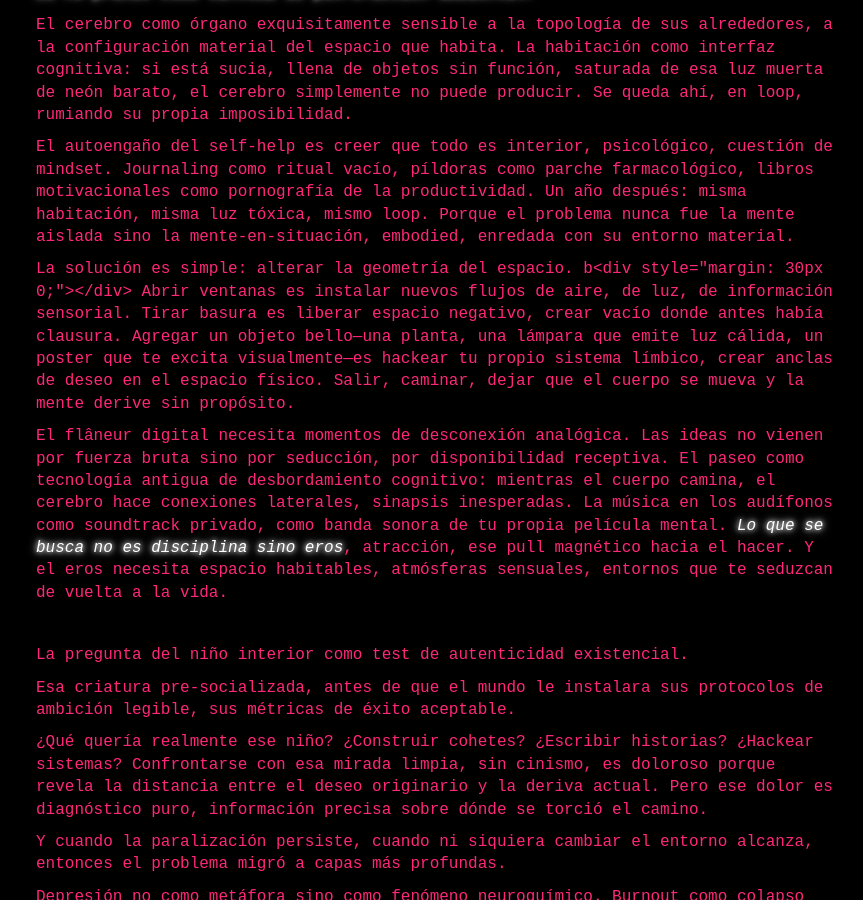
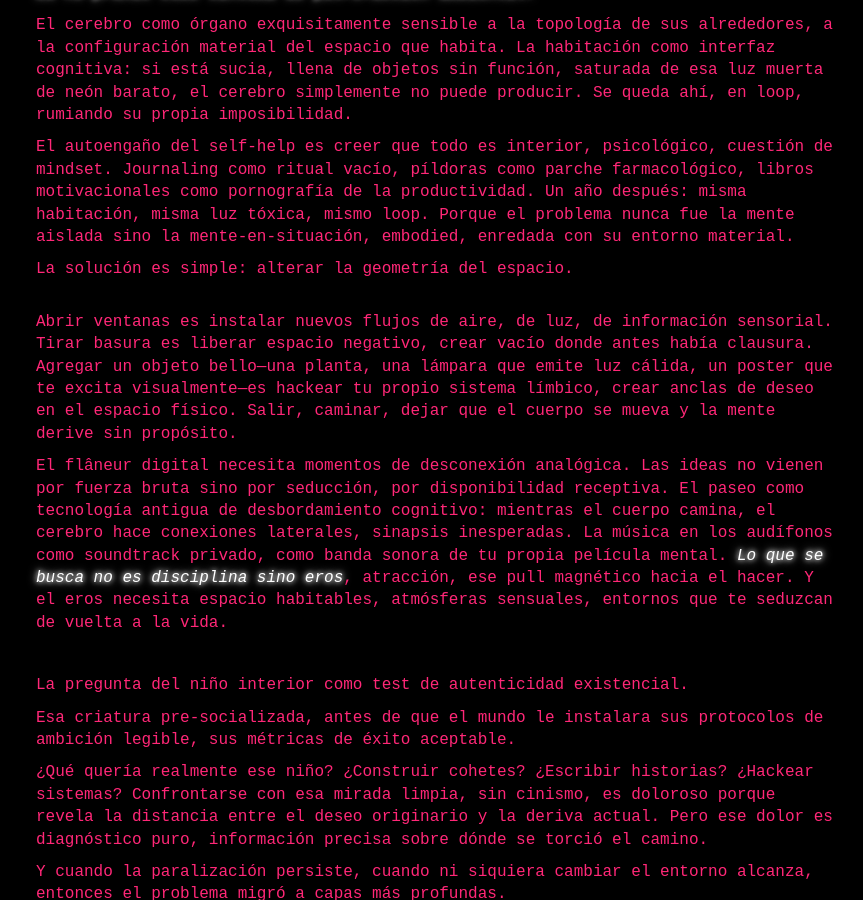
Before and after one commit to medusahra/medusahra.github.io, a Jekyll site: the page built from _posts/2025-11-25-sobrelapraxisdehacer.md, in a window 1280 px wide and 900 px high, scrolled down 1618 px. Shown: the whole window, without its empty margins (204-1067 px from the left). Built offline with Jekyll 4.4.1, drawn with Linux system fonts in a browser that asks for light colours.

Commit message:
Update 2025-11-25-sobrelapraxisdehacer.md

```diff
--- a/_posts/2025-11-25-sobrelapraxisdehacer.md
+++ b/_posts/2025-11-25-sobrelapraxisdehacer.md
@@ -69,7 +69,7 @@ Journaling como ritual vacío, píldoras como parche farmacológico, libros moti
 Un año después: misma habitación, misma luz tóxica, mismo loop. Porque el problema nunca fue la mente aislada sino la mente-en-situación, embodied, enredada con su entorno material.
 <div style="margin: 10px 0;"></div>
 La solución es simple: alterar la geometría del espacio.
-b<div style="margin: 30px 0;"></div>
+<div style="margin: 30px 0;"></div>
 Abrir ventanas es instalar nuevos flujos de aire, de luz, de información sensorial. Tirar basura es liberar espacio negativo, crear vacío donde antes había clausura.
 Agregar un objeto bello—una planta, una lámpara que emite luz cálida, un poster que te excita visualmente—es hackear tu propio sistema límbico, crear anclas de deseo en el espacio físico.
 Salir, caminar, dejar que el cuerpo se mueva y la mente derive sin propósito.
```
